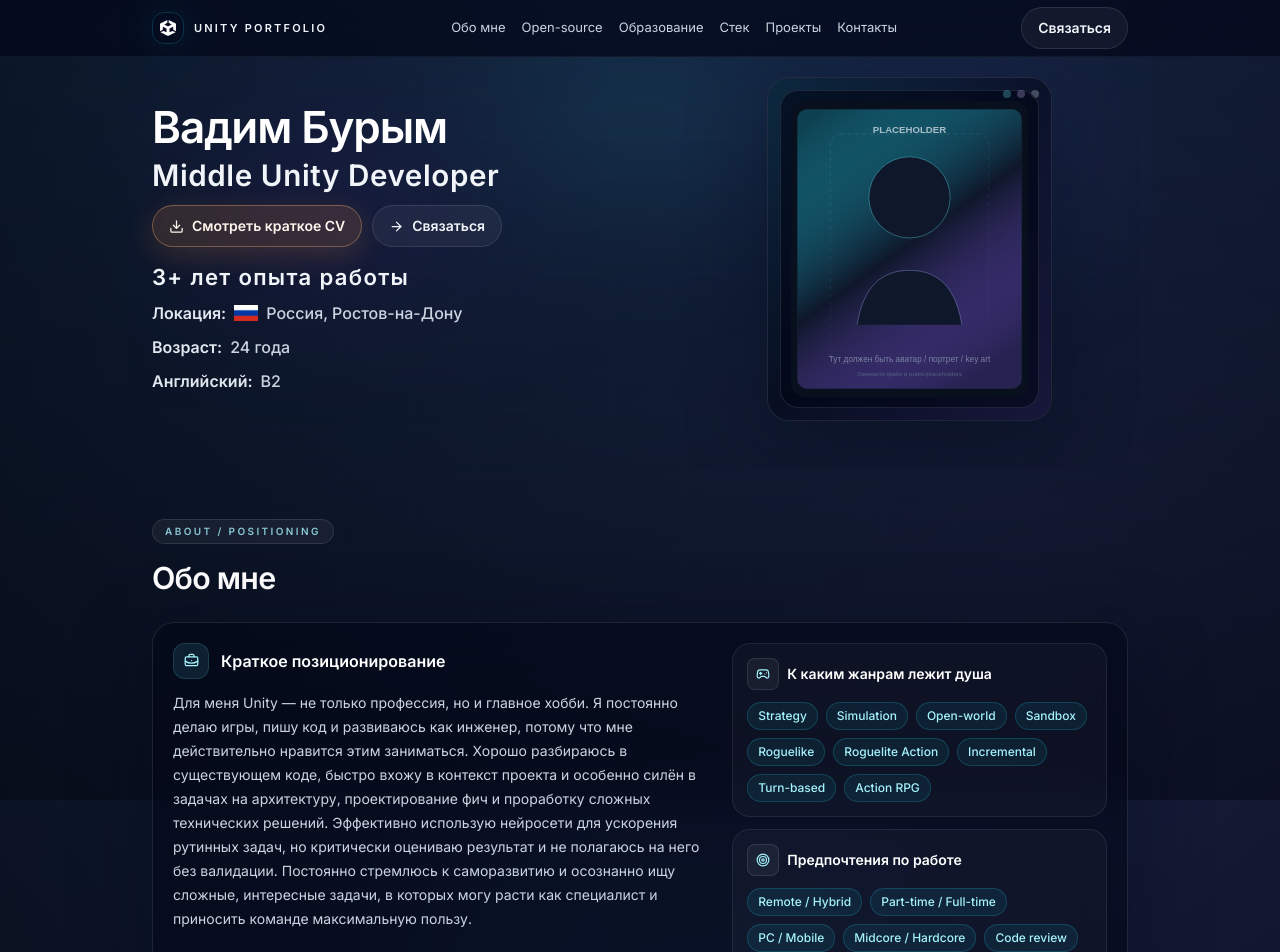
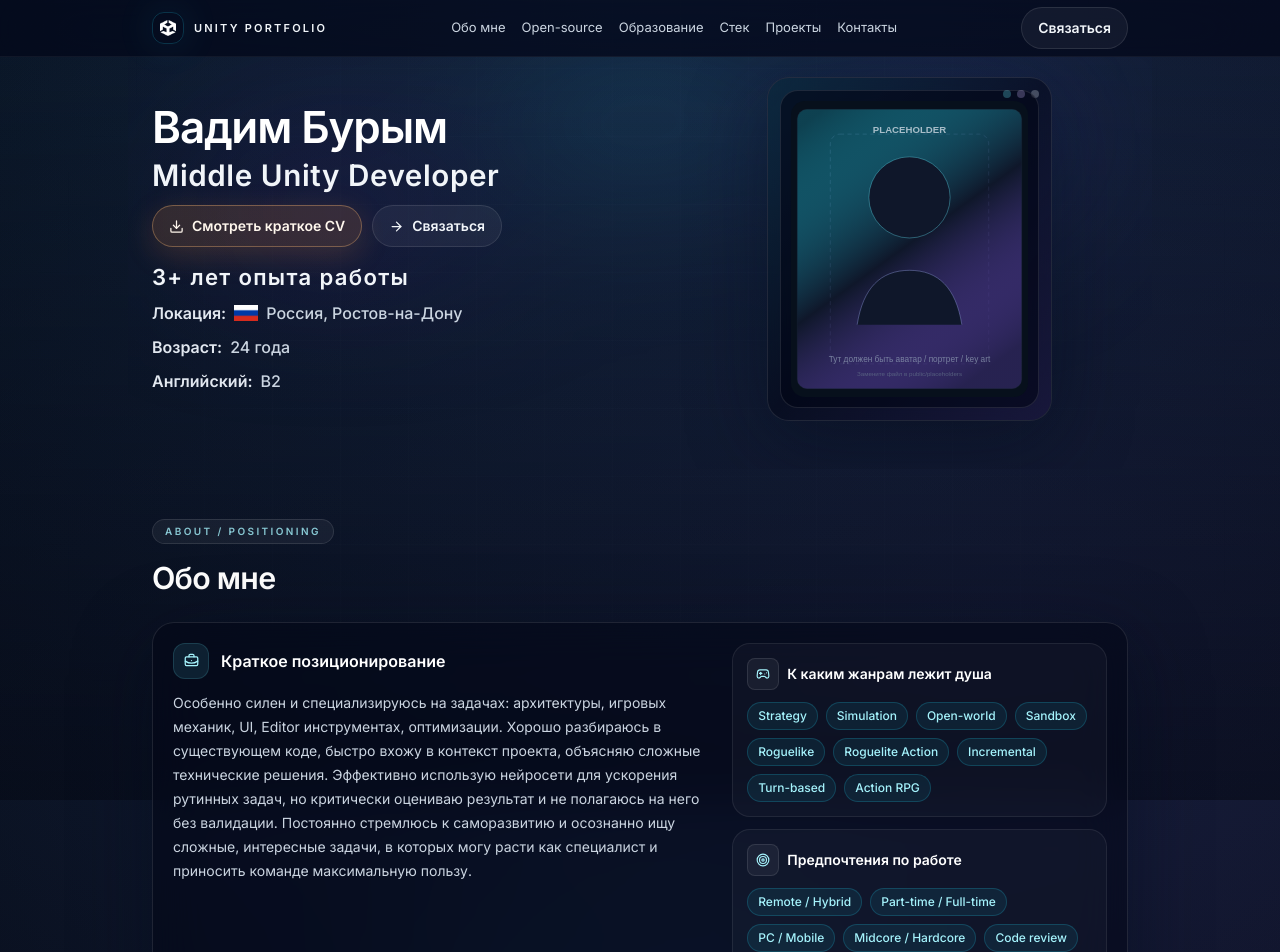
Before and after one commit to vadimburym/portfolio, a React (Vite) app: page / in a window 1280 px wide. Shown: the top 952 px of the page. Built offline with nearby package versions, Linux system fonts and the light colour scheme.

Commit message:
add new README and change CV ref

```diff
--- a/src/data/portfolioData.ts
+++ b/src/data/portfolioData.ts
@@ -23,14 +23,14 @@ export const portfolioData: PortfolioData = {
     age: '24 года',
     english: 'B2',
     flagIcon: './placeholders/russia-flag.png',
-    primaryCta: { label: 'Смотреть краткое CV', href: 'https://drive.google.com/file/d/1g8RNFe6UTP3-nRTPram9TXkUWBHW5xvp/view?usp=sharing' },
+    primaryCta: { label: 'Смотреть краткое CV', href: 'https://drive.google.com/file/d/1lfYWYo_v6p2mFsqiBHRYKGXOKBa7DTx1/view?usp=sharing' },
     secondaryCta: { label: 'Связаться', href: '#contacts' },
     avatar: './placeholders/avatar-placeholder.svg',
   },
   about: {
     title: 'Обо мне',
     description:
-      'Для меня Unity — не только профессия, но и главное хобби. Я постоянно делаю игры, пишу код и развиваюсь как инженер, потому что мне действительно нравится этим заниматься. Хорошо разбираюсь в существующем коде, быстро вхожу в контекст проекта и особенно силён в задачах на архитектуру, проектирование фич и проработку сложных технических решений. Эффективно использую нейросети для ускорения рутинных задач, но критически оцениваю результат и не полагаюсь на него без валидации. Постоянно стремлюсь к саморазвитию и осознанно ищу сложные, интересные задачи, в которых могу расти как специалист и приносить команде максимальную пользу.',
+      'Особенно силен и специализируюсь на задачах: архитектуры, игровых механик, UI, Editor инструментах, оптимизации. Хорошо разбираюсь в существующем коде, быстро вхожу в контекст проекта, объясняю сложные технические решения. Эффективно использую нейросети для ускорения рутинных задач, но критически оцениваю результат и не полагаюсь на него без валидации. Постоянно стремлюсь к саморазвитию и осознанно ищу сложные, интересные задачи, в которых могу расти как специалист и приносить команде максимальную пользу.',
     strengths: [
       'Здесь будет сильная сторона №1: архитектура и модульность проекта.',
       'Здесь будет сильная сторона №2: gameplay-системы и feature ownership.',
```
Also changed, not shown: 1 other file (tests, documents, lock files or other folders).
